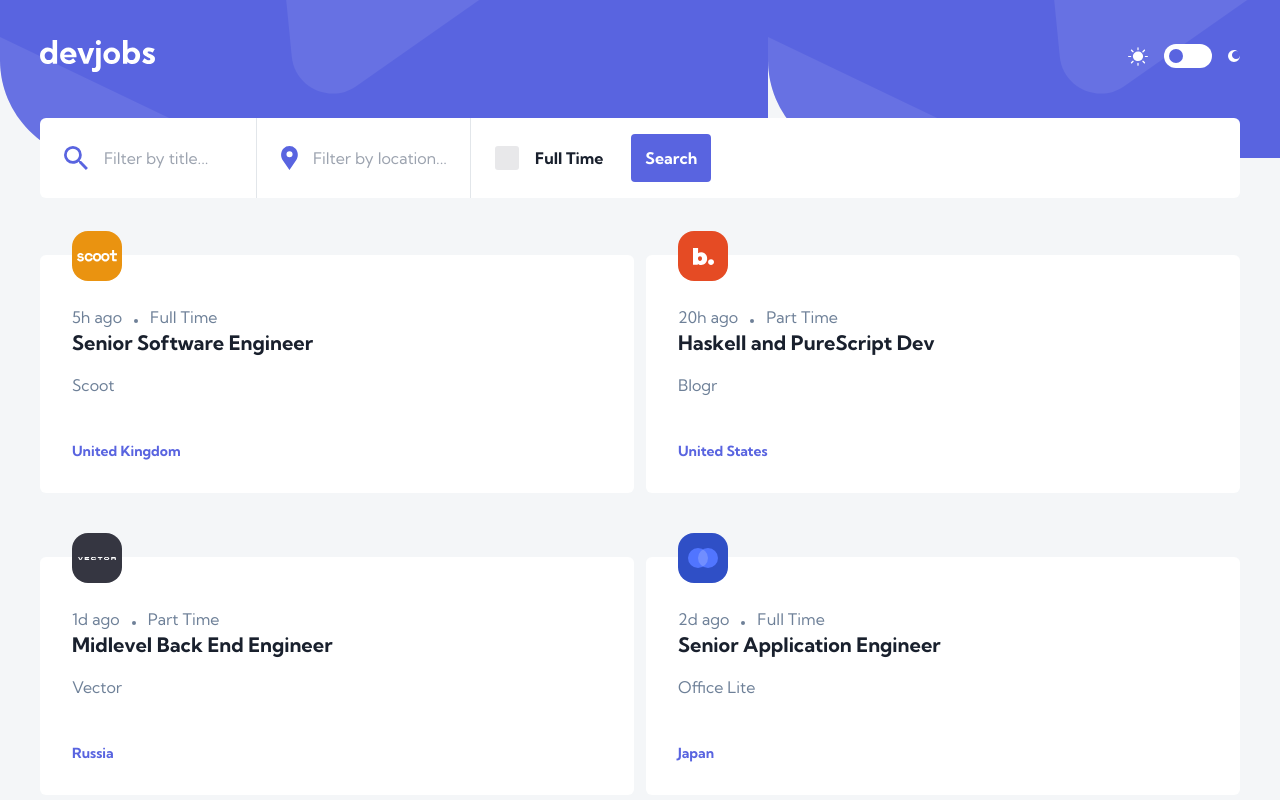
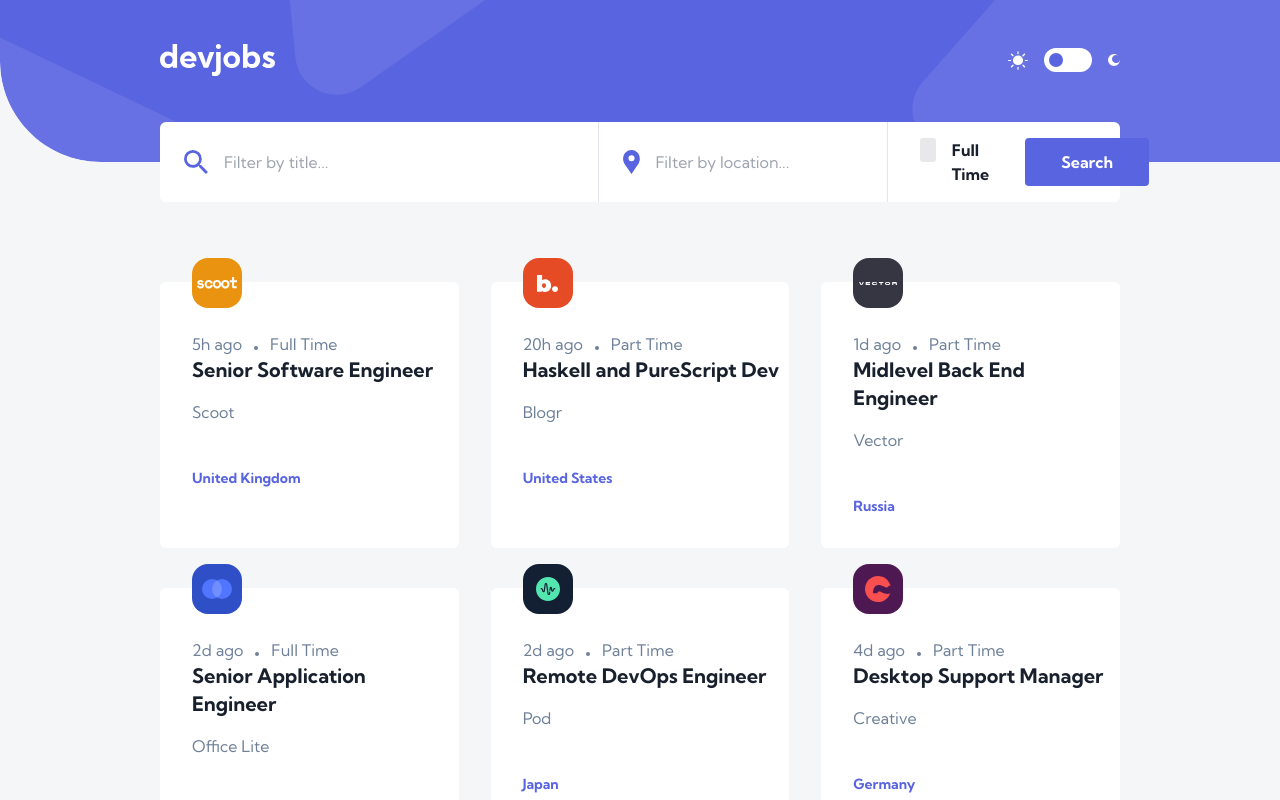
Before and after one commit to VeljkoKnezevic/devjobs, a React (Vite) app: page / in a window 1280 px wide. Shown: the top 800 px of the page. Built offline with nearby package versions, Linux system fonts and the light colour scheme.

Commit message:
Desktop styling done

```diff
--- a/src/components/Detail.tsx
+++ b/src/components/Detail.tsx
@@ -30,7 +30,7 @@ const Detail = ({ width, data, setDark, getData }: DetailProps) => {
                 className="h-full w-full bg-light-gray font-kumbh dark:bg-midnight"
               >
                 <Header setDark={setDark} />
-                <section className="relative mx-6 -mt-4 flex flex-col items-center rounded-md bg-white pb-8 pt-12 dark:bg-very-dark-blue md:mx-10 md:-mt-10 md:flex-row md:px-10 md:py-[42px]">
+                <section className="relative mx-6 -mt-4 flex flex-col items-center rounded-md bg-white pb-8 pt-12 dark:bg-very-dark-blue md:mx-10 md:-mt-10 md:flex-row md:px-10 md:py-[42px] xl:mx-auto xl:max-w-[730px]">
                   <div
                     style={{
                       background: job.logoBackground,
@@ -57,7 +57,7 @@ const Detail = ({ width, data, setDark, getData }: DetailProps) => {
                     Company Site
                   </a>
                 </section>
-                <section className="mx-6 mt-6 bg-white px-6 py-10 dark:bg-very-dark-blue md:mx-10 md:mt-8 md:p-12 ">
+                <section className="mx-6 mt-6 bg-white px-6 py-10 dark:bg-very-dark-blue md:mx-10 md:mt-8 md:p-12 xl:mx-auto xl:max-w-[730px]">
                   <div className="items-center md:flex">
                     <div>
                       <div className="flex items-end gap-3">
@@ -132,7 +132,8 @@ const Detail = ({ width, data, setDark, getData }: DetailProps) => {
                     </a>
                   </div>
                 ) : (
-                  <div className="mt-16 flex items-center  justify-between bg-white p-6 dark:bg-very-dark-blue md:px-10 md:pt-6">
+                  <div className="mt-16  bg-white  dark:bg-very-dark-blue ">
+                    <div className="flex items-center justify-between p-6 md:px-10 md:pt-6 xl:mx-auto xl:max-w-[730px] xl:px-0">
                       <div>
                         <h3 className="text-xl font-bold text-very-dark-blue dark:text-white">
                           {job.position}
@@ -148,6 +149,7 @@ const Detail = ({ width, data, setDark, getData }: DetailProps) => {
                         Apply now
                       </a>
                     </div>
+                  </div>
                 )}
               </div>
             );
--- a/src/components/Header.tsx
+++ b/src/components/Header.tsx
@@ -9,7 +9,7 @@ const Header = ({ setDark }: HeaderProps) => {
     setDark((prev) => !prev);
   };
   return (
-    <header className="flex justify-between bg-[url(/assets/mobile/bg-pattern-header.svg)] px-6 pb-[72px] pt-8 md:bg-[url(/assets/tablet/bg-pattern-header.svg)] md:px-10 md:pb-[86px] md:pt-10">
+    <header className="flex justify-between bg-[url(/assets/mobile/bg-pattern-header.svg)] px-6 pb-[72px] pt-8 md:bg-[url(/assets/tablet/bg-pattern-header.svg)] md:px-10 md:pb-[86px] md:pt-10 lg:bg-[url(/assets/desktop/bg-pattern-header.svg)] xl:rounded-bl-[100px] xl:bg-cover xl:px-40 xl:pt-11">
       <h1>
         <img src="/assets/desktop/logo.svg" alt="Devjobs logo" />
       </h1>
--- a/src/components/Jobs.tsx
+++ b/src/components/Jobs.tsx
@@ -32,7 +32,7 @@ const Jobs = ({ data, filters, getData }: JobsProps) => {
   };
 
   return (
-    <div className="mt-[57px] grid gap-12 md:mx-10 md:grid-cols-2 md:gap-x-3 md:gap-y-16">
+    <div className="mt-[57px] grid gap-12 md:mx-10 md:grid-cols-2 md:gap-x-3 md:gap-y-16 xl:mx-40 xl:mt-20 xl:grid-cols-3 xl:gap-x-8 xl:gap-y-10">
       {data &&
         data
           .filter((job) => filteringFunction(job, filters.search))
--- a/src/components/Search.tsx
+++ b/src/components/Search.tsx
@@ -39,13 +39,17 @@ const Search = ({ width, filters, setFilters, setOpenFilter }: SearchProps) => {
     return (
       <form
         onSubmit={handleSubmit}
-        className=" mx-10 -mt-10 flex items-center rounded-md bg-white  dark:bg-very-dark-blue"
+        className=" mx-10 -mt-10 flex items-center justify-between rounded-md bg-white pr-4 dark:bg-very-dark-blue xl:mx-40"
       >
-        <div className="border-r-[1px] border-dark-gray border-opacity-20 py-7 pl-6 pr-12">
+        <div className="border-r-[1px] border-dark-gray border-opacity-20 py-7 pl-6 pr-12 xl:pr-[10%] 2xl:pr-[20%]">
           <input
-            className="w-36 bg-[url(/assets/desktop/icon-search.svg)] bg-no-repeat pl-10 text-very-dark-blue dark:bg-very-dark-blue dark:text-white"
+            className="w-36 bg-[url(/assets/desktop/icon-search.svg)] bg-no-repeat pl-10 text-very-dark-blue dark:bg-very-dark-blue dark:text-white xl:w-80"
             type="text"
-            placeholder="Filter by title..."
+            placeholder={
+              width >= 1440
+                ? "Filter by title, companies, expertise…"
+                : "Filter by title..."
+            }
             onChange={(e) =>
               filters.search &&
               setFilters((prev) => ({ ...prev, search: e.target.value }))
@@ -53,7 +57,7 @@ const Search = ({ width, filters, setFilters, setOpenFilter }: SearchProps) => {
           />
         </div>
 
-        <div className="border-r-[1px] border-dark-gray border-opacity-20 py-7 pl-6 pr-5">
+        <div className="border-r-[1px] border-dark-gray border-opacity-20 py-7 pl-6 pr-5 xl:pr-[10%] 2xl:pr-[20%]">
           <input
             className=" w-[169px] bg-[url(/assets/desktop/icon-location.svg)] bg-no-repeat pl-8 text-very-dark-blue dark:bg-very-dark-blue dark:text-white"
             type="text"
@@ -66,7 +70,7 @@ const Search = ({ width, filters, setFilters, setOpenFilter }: SearchProps) => {
         </div>
         <label
           htmlFor="checkbox"
-          className="ml-6 flex gap-4 text-base font-bold text-very-dark-blue dark:text-white"
+          className="ml-6 flex gap-4 text-base font-bold text-very-dark-blue dark:text-white xl:ml-8"
         >
           <input
             type="checkbox"
@@ -77,11 +81,11 @@ const Search = ({ width, filters, setFilters, setOpenFilter }: SearchProps) => {
               setFilters((prev) => ({ ...prev, fullTime: !prev }))
             }
           />
-          Full Time
+          {width >= 1440 ? "Full Time Only" : "Full Time"}
         </label>
 
         <button
-          className="ml-7 rounded bg-violet px-[14px] py-3 font-bold text-white"
+          className="ml-7 rounded bg-violet px-[14px] py-3 font-bold text-white xl:px-9"
           type="submit"
         >
           Search
```
Lines whose indentation alone changed are shown as unchanged.
